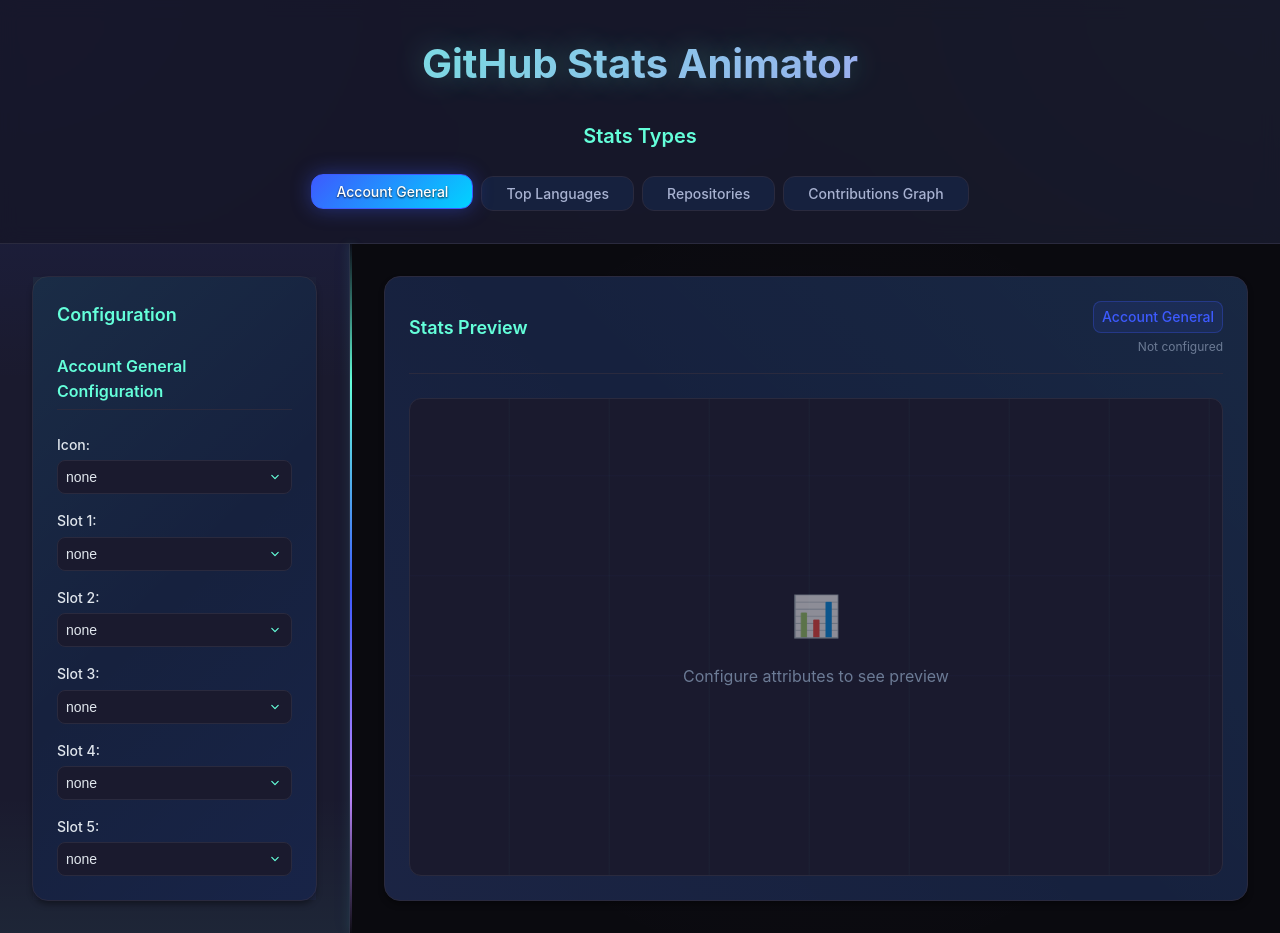
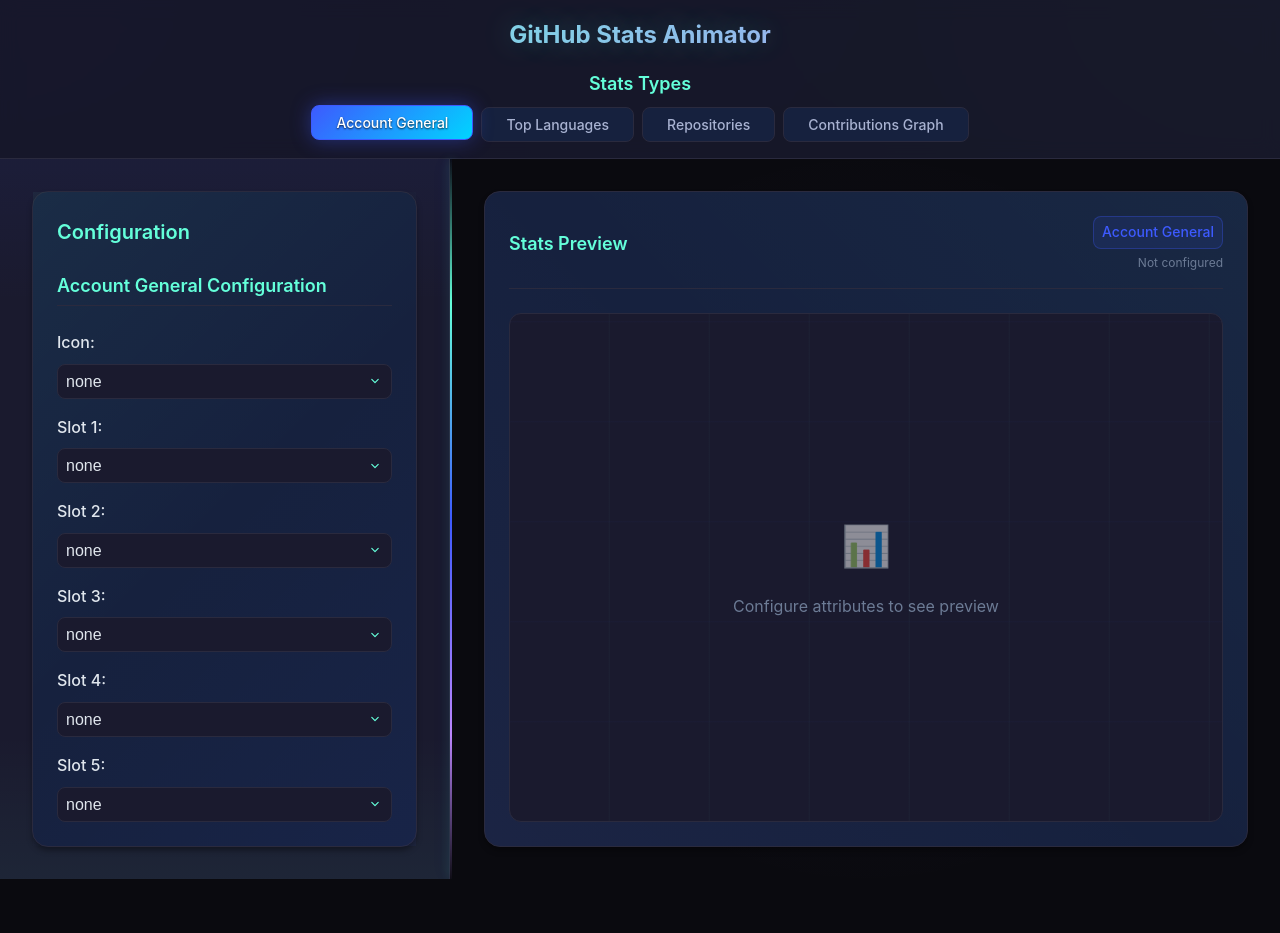
Before and after one commit to adbreeker/GithubStatsAnimator, a React (Vite) app in the folder frontend/: page / in a window 1280 px wide. After the commit the page ends 879 px from the top, so only its background shows below. Built offline with nearby package versions, Linux system fonts and the light colour scheme.

Commit message:
changing outlines

```diff
--- a/frontend/src/styles/global.css
+++ b/frontend/src/styles/global.css
@@ -146,9 +146,14 @@
 }
 
 /* Focus Styles */
+* {
+  outline: 2px solid transparent;
+  outline-offset: 2px;
+  transition: outline-color var(--transition-normal);
+}
+
 *:focus {
-  outline: 2px solid var(--neon-green);
-  outline-offset: 2px;
+  outline-color: var(--neon-green);
 }
 
 /* Button Reset */
--- a/frontend/src/styles/mainPage.module.css
+++ b/frontend/src/styles/mainPage.module.css
@@ -26,7 +26,7 @@
 .header {
   position: relative;
   z-index: 1;
-  padding: var(--spacing-xl) var(--spacing-lg);
+  padding: var(--spacing-md) var(--spacing-lg);
   text-align: center;
   border-bottom: var(--border-width) solid var(--border-color);
   background: rgba(26, 26, 46, 0.8);
@@ -34,9 +34,9 @@
 }
 
 .appTitle {
-  font-size: var(--font-4xl);
+  font-size: var(--font-2xl);
   font-weight: var(--font-bold);
-  margin-bottom: var(--spacing-lg);
+  margin-bottom: var(--spacing-md);
   background: var(--gradient-accent);
   -webkit-background-clip: text;
   -webkit-text-fill-color: transparent;
@@ -55,7 +55,7 @@
 
 /* Left Panel */
 .leftPanel {
-  width: 350px;
+  width: 450px;
   background: var(--secondary-bg);
   border-right: var(--border-width) solid var(--border-color);
   padding: var(--spacing-xl);
--- a/frontend/src/styles/statsAttributes.module.css
+++ b/frontend/src/styles/statsAttributes.module.css
@@ -38,7 +38,7 @@
 }
 
 .title {
-  font-size: var(--font-lg);
+  font-size: var(--font-xl);
   font-weight: var(--font-semibold);
   color: var(--accent-text);
 }
@@ -51,7 +51,7 @@
 }
 
 .sectionTitle {
-  font-size: var(--font-md);
+  font-size: var(--font-lg);
   font-weight: var(--font-semibold);
   color: var(--neon-green);
   margin-bottom: var(--spacing-sm);
@@ -62,11 +62,11 @@
 .configItem {
   display: flex;
   flex-direction: column;
-  gap: var(--spacing-xs);
+  gap: var(--spacing-sm);
 }
 
 .label {
-  font-size: var(--font-sm);
+  font-size: var(--font-md);
   font-weight: var(--font-medium);
   color: var(--primary-text);
 }
@@ -75,7 +75,7 @@
   display: flex;
   align-items: center;
   gap: var(--spacing-sm);
-  font-size: var(--font-sm);
+  font-size: var(--font-md);
   color: var(--primary-text);
   cursor: pointer;
 }
@@ -87,7 +87,7 @@
   color: var(--primary-text);
   border: var(--border-width) solid var(--border-color);
   border-radius: var(--radius-md);
-  font-size: var(--font-sm);
+  font-size: var(--font-md);
   transition: all var(--transition-normal);
   cursor: pointer;
   position: relative;
@@ -126,7 +126,7 @@
   color: var(--primary-text);
   border: var(--border-width) solid var(--border-color);
   border-radius: var(--radius-md);
-  font-size: var(--font-sm);
+  font-size: var(--font-md);
   transition: all var(--transition-normal);
 }
 
@@ -150,7 +150,7 @@
   color: var(--primary-text);
   border: var(--border-width) solid var(--border-color);
   border-radius: var(--radius-md);
-  font-size: var(--font-sm);
+  font-size: var(--font-md);
   width: 120px;
   transition: all var(--transition-normal);
   -webkit-appearance: none;
@@ -385,10 +385,51 @@
 }
 
 .checkbox {
-  width: 18px;
-  height: 18px;
-  accent-color: var(--primary-blue);
+  width: 20px;
+  height: 20px;
+  position: relative;
   cursor: pointer;
+  -webkit-appearance: none;
+  -moz-appearance: none;
+  appearance: none;
+  background: var(--primary-bg);
+  border: 2px solid var(--secondary-text);
+  border-radius: var(--radius-sm);
+  transition: all var(--transition-fast);
+  outline: none;
+}
+
+.checkbox:hover {
+  border-color: var(--primary-blue);
+  background: var(--accent-bg);
+  transform: translateY(-1px);
+  box-shadow: 0 4px 12px rgba(61, 90, 254, 0.15);
+}
+
+.checkbox:focus {
+  border-color: var(--primary-blue);
+  transform: translateY(-1px);
+  box-shadow:
+    0 4px 12px rgba(61, 90, 254, 0.15),
+    0 0 0 3px rgba(61, 90, 254, 0.1);
+}
+
+.checkbox:checked {
+  background: var(--gradient-primary);
+  border-color: var(--primary-blue);
+  box-shadow: var(--shadow-glow-blue);
+}
+
+.checkbox:checked::before {
+  content: '✓';
+  position: absolute;
+  top: 50%;
+  left: 50%;
+  transform: translate(-50%, -50%);
+  color: #ffffff;
+  font-size: 12px;
+  font-weight: bold;
+  text-shadow: 0 1px 2px rgba(0, 0, 0, 0.5);
 }
 
 /* Repository Slots */
--- a/frontend/src/styles/statsTypesList.module.css
+++ b/frontend/src/styles/statsTypesList.module.css
@@ -3,10 +3,10 @@
 }
 
 .title {
-  font-size: var(--font-xl);
+  font-size: var(--font-lg);
   font-weight: var(--font-semibold);
   color: var(--accent-text);
-  margin-bottom: var(--spacing-lg);
+  margin-bottom: var(--spacing-sm);
   text-align: center;
 }
 
@@ -22,7 +22,7 @@
   background: var(--tertiary-bg);
   color: var(--secondary-text);
   border: var(--border-width) solid var(--border-color);
-  border-radius: var(--radius-lg);
+  border-radius: var(--radius-md);
   font-size: var(--font-sm);
   font-weight: var(--font-medium);
   transition: all var(--transition-normal);
```
